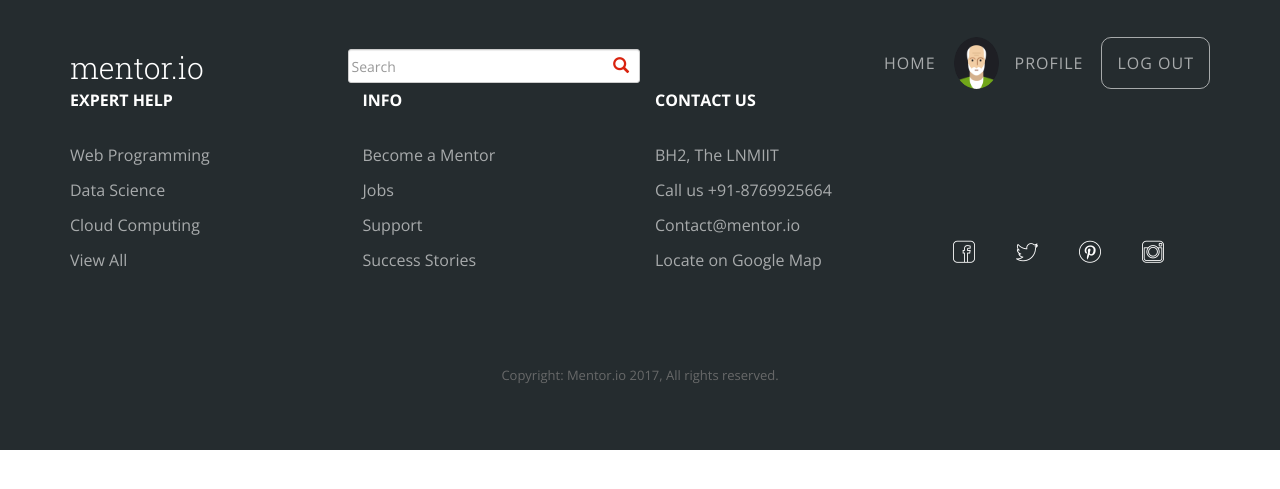
After one commit to mehuled/mentor.io, a Django app: page /mentor/home/ in a window 1280 px wide. The commit adds this page. Shown: the top 489 px of the page. Run offline with Django 3.2, Linux system fonts and the light colour scheme; some libraries are stand-ins or nearby versions.

Commit message:
mmit
Login UI and search

```diff
--- a/mentor/mentorapp/urls.py
+++ b/mentor/mentorapp/urls.py
@@ -3,6 +3,7 @@ from mentorapp import views
 
 urlpatterns = [
         url(r'^$', views.index, name='index'),
+        url(r'^home/', views.home, name='home'),
         url(r'^about/', views.about, name='about'),
         url(r'^register_student/$', views.registerStudent, name='registerStudent'), # NEW MAPPING!
         url(r'^register_mentor/$', views.registerMentor, name='registerMentor'), # NEW MAPPING!
--- a/mentor/mentorapp/views.py
+++ b/mentor/mentorapp/views.py
@@ -78,7 +78,7 @@ def welcome(request):
     if user is not None:
         #auth.login(request,user)
         #user.isAuthenticated = True
-        return HttpResponseRedirect('/mentor')
+        return HttpResponseRedirect('/mentor/home')
     else:
         return HttpResponseRedirect('/mentor/failed')
 
@@ -109,3 +109,8 @@ def myauthenticate(username,password):
 
     if flag == True and flag2 == True:
         return user
+
+
+def home(request) :
+    context_dict = {}
+    return render(request, 'mentorapp/home.html',context_dict)
--- a/mentor/static/css/style.css
+++ b/mentor/static/css/style.css
@@ -1650,3 +1650,44 @@ h6 {
 .copyright p {
   font-size: 13px;
 }
+
+
+
+#custom-search-input {
+        margin:0;
+        margin-top: 10px;
+        padding: 0;
+    }
+
+    #custom-search-input .search-query {
+        padding-right: 3px;
+        padding-right: 4px \9;
+        padding-left: 3px;
+        padding-left: 4px \9;
+        /* IE7-8 doesn't have border-radius, so don't indent the padding */
+
+        margin-bottom: 0;
+        -webkit-border-radius: 3px;
+        -moz-border-radius: 3px;
+        border-radius: 3px;
+    }
+
+    #custom-search-input button {
+        border: 0;
+        background: none;
+        /** belows styles are working good */
+        padding: 2px 5px;
+        margin-top: 2px;
+        position: relative;
+        left: -28px;
+        /* IE7-8 doesn't have border-radius, so don't indent the padding */
+        margin-bottom: 0;
+        -webkit-border-radius: 3px;
+        -moz-border-radius: 3px;
+        border-radius: 3px;
+        color:#D9230F;
+    }
+
+    .search-query:focus + button {
+        z-index: 3;
+    }
--- /dev/null
+++ b/mentor/templates/mentorapp/home.html
@@ -0,0 +1,167 @@
+<!DOCTYPE html>
+
+{% load staticfiles %} <!-- New line -->
+
+<html lang="en">
+
+    <head>
+        <title>Mentor.io - Platform for Developers and Learners</title>
+
+        <!-- GOOGLE FONTS -->
+        <link href='https://fonts.googleapis.com/css?family=Roboto+Slab:400,100,300,700' rel='stylesheet' type='text/css'>
+        <link href='https://fonts.googleapis.com/css?family=Open+Sans:400,300,600,700' rel='stylesheet' type='text/css'>
+
+        <!-- BOOTSTRAP CSS -->
+        <link rel="stylesheet" type="text/css" href="{% static 'bootstrap/css/bootstrap.min.css' %}" />
+
+        <!-- Image Slider -->
+        <link rel="stylesheet" type="text/css" href="{% static 'css/plagin-css/plagin.css' %}" />
+
+        <!-- FONT ICONS -->
+        <link rel="stylesheet" type="text/css" href="{% static 'icons/toicons/css/styles.css' %}" />
+
+        <!--   COUSTOM CSS link  -->
+        <link rel="stylesheet" type="text/css" href="{% static 'css/style.css' %}" />
+        <link rel="stylesheet" type="text/css" href="{% static 'css/responsive.css' %}" />
+    </head>
+
+
+    <body class="">
+        <header id="header" class="okayNav-header navbar-fixed-top main-navbar-top">
+            <div class="container">
+                <div class="row">
+
+                    <div class="col-lg-3 col-md-3 col-sm-3 col-xs-3">
+
+                        <a class="okayNav-header__logo navbar-brand" href="#">
+                            <h2 class="logo-1" style="color: white; font-weight: 300; ">mentor.io</h2>
+                            <h2 class = "logo-2" style="color: black; font-weight: 300; ">mentor.io</h2>
+                        </a>
+
+                    </div> <!-- End: .col-xs-3 -->
+
+                    <div class="col-lg-3 col-md-3 col-sm-3 col-xs-3" id="custom-search-input" style="margin-top: 24px">
+                        <form method="post" action="/mentor/search/">
+                            <input type="text" name="key" class="search-query form-control" placeholder="Search" />
+                            <span class="input-group-btn" style="float: right; bottom: 33px;">
+                                <button class="btn btn-danger" type="submit">
+                                    <span class=" glyphicon glyphicon-search"></span>
+                                </button>
+                            </span>
+                        </form>
+                         </div>
+                    <div class="col-lg-6 col-md-6 col-sm-6 col-xs-6">
+
+                        <nav role="navigation" class="okayNav pull-right" id="js-navbar-menu">
+                            <ul id="navbar-nav" class="navbar-nav">
+                                <li><a class="btn-nav" href="#home">Home</a></li>
+                                <li style="display: flex"><img src="{% static 'images/man.png' %}" class="img-circle img-responsive" alt="Profile Avatar" width="45" height="30"><a class="btn-nav" href="#about">Profile</a></li>
+                                <li><a class="btn-nav btn-border" href="/mentor/logout" data-toggle="modal" data-target="#sign-up-form">Log Out</a></li>
+                            </ul>
+                        </nav>
+
+                    </div> <!-- End: .col-xs-9 -->
+                </div> <!-- End: .row -->
+            </div> <!-- End: .container -->
+        </header><!-- /header -->
+    </body>
+
+                <!-- Start: Footer Section 1
+        ================================== -->
+        <footer class="footer-section background-dark">
+            <div class="container">
+                <div class="row">
+
+                    <div class="footer-header">
+                        <div class="section-separator">
+
+                            <div class="each-section col-sm-3 col-xs-12">
+
+                                <p class="title"><strong>Expert Help </strong></p>
+                                <ul class="nav link-list">
+                                    <li><a href="#">Web Programming</a></li>
+                                    <li><a href="#">Data Science</a></li>
+                                    <li><a href="#">Cloud Computing</a></li>
+                                    <li><a href="#">View All</a></li>
+                                </ul>
+
+                            </div> <!-- End: .each-section -->
+                            <div class="each-section col-sm-3 col-xs-12">
+
+                                <p class="title"><strong> INFO</strong></p>
+                                <ul class="nav link-list">
+                                    <li><a href="#">Become a Mentor</a></li>
+                                    <li><a href="#">Jobs</a></li>
+                                    <li><a href="#">Support</a></li>
+                                    <li><a href="#">Success Stories</a></li>
+                                </ul>
+
+                            </div> <!-- End: .each-section -->
+                            <div class="each-section col-sm-3 col-xs-12">
+
+                                <p class="title"><strong>Contact us</strong></p>
+                                <ul class="nav link-list">
+                                    <li>BH2, The LNMIIT</li>
+                                    <li><a href="callto:18562361853">Call us +91-8769925664</a></li>
+                                    <li><a href="mailto:Contact@archer.com">Contact@mentor.io</a></li>
+                                    <li><a href="#">Locate on Google Map</a></li>
+                                </ul>
+
+                            </div> <!-- End: .each-section -->
+                            <div class="each-section vertical-bottom col-sm-3 col-xs-12">
+
+                                <ul class="nav">
+                                    <li>
+                                        <div class="li-inner">
+                                            <ul class="nav social-icon">
+                                                <li><a href="#"><i class="icon icons8-facebook"></i></a></li>
+                                                <li><a href="#"><i class="icon icons8-twitter"></i></a></li>
+                                                <li><a href="#"><i class="icon icons8-pinterest"></i></a></li>
+                                                <li><a href="#"><i class="icon icons8-instagram"></i></a></li>
+                                            </ul>
+                                        </div>
+                                    </li>
+                                </ul>
+
+                            </div> <!-- End: .each-section -->
+
+                        </div>
+                    </div> <!-- End: .footer-header -->
+
+                    <div class="copyright text-center col-xs-12">
+                        <p>Copyright: Mentor.io 2017, All rights reserved.</p>
+                    </div> <!-- End: .copyright -->
+
+                </div><!-- End: .section-separator  -->
+            </div> <!-- End: .container  -->
+        </footer>
+        <!-- End: Footer Section 1
+        ================================== -->
+
+
+
+<!--         <h1>Mentor.io</h1>
+
+        <hr> </hr>
+
+        <a href="/mentor/register_student/">Register as a Student!</a><br />
+        <br>
+        <a href="/mentor/register_mentor/">Register as a Mentor!</a><br /><br>
+        <a href="/mentor/about/">About</a><br />
+
+        <a href="{% static 'docs/overview.pdf' %}">View Project Overview</a><br/>
+ -->
+
+         <!-- SCRIPTS
+        ========================================-->
+        <script src="{% static 'js/plagin-js/jquery-1.11.3.js' %}"></script>
+        <script src="{% static 'bootstrap/js/bootstrap.min.js' %}"></script>
+        <script src="{% static 'js/plagin-js/plagin.js' %}"></script>
+
+        <!-- Custom Script
+        ==========================================-->
+        <script src="{% static 'js/custom-scripts.js' %}"></script>
+
+    </body>
+
+</html>
```
Also changed, not shown: mentor/static/images/man.png (added), mentor/static/images/profile.png (added), 10 other files.
